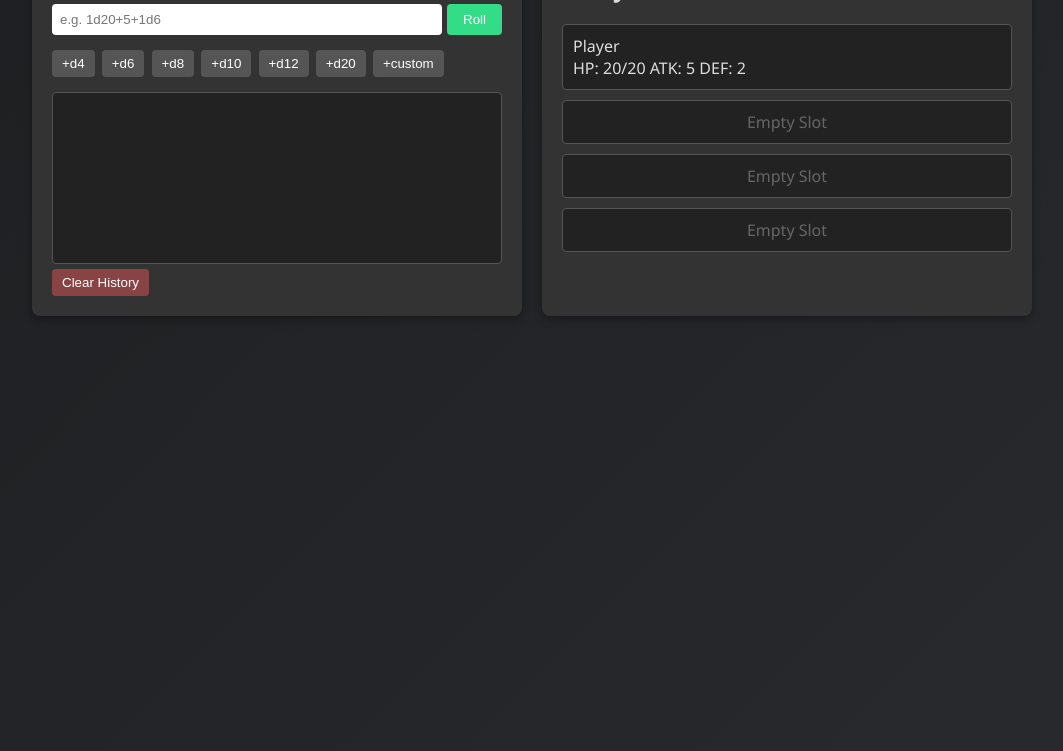
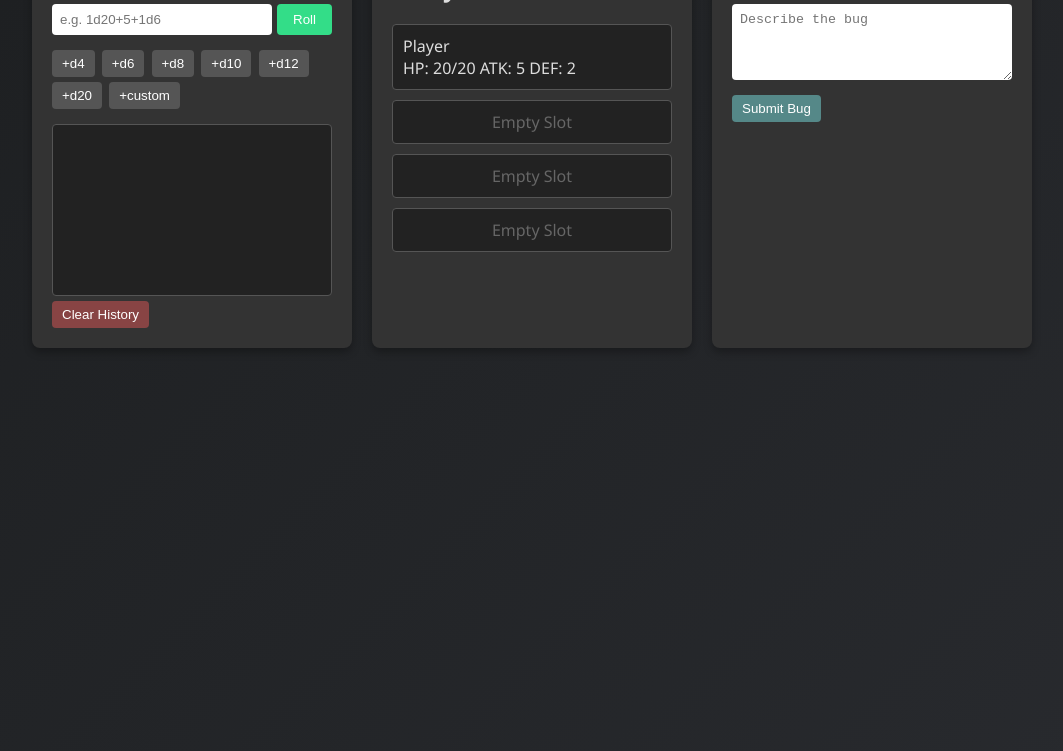
Before and after one commit to elixexorcist/roguelike-toolbox, a website with bundled scripts: page index.html in a window 1280 px wide. Shown: the part 89-840 px from the top of the page, without its empty margins (108-1171 px from the left). Built offline with nearby package versions, Linux system fonts and the light colour scheme.

Commit message:
Add bug reporting via GitHub issues

```diff
--- a/index.html
+++ b/index.html
@@ -159,6 +159,28 @@
             color: #666;
             text-align: center;
         }
+
+        #bug-description {
+            width: 100%;
+            padding: 8px;
+            border-radius: 4px;
+            border: none;
+            margin-bottom: 10px;
+            box-sizing: border-box;
+        }
+
+        #submit-bug {
+            padding: 6px 10px;
+            border: none;
+            background: #588;
+            color: #fff;
+            border-radius: 4px;
+            cursor: pointer;
+        }
+
+        #submit-bug:hover {
+            background: #477;
+        }
     </style>
 </head>
 <body>
@@ -188,6 +210,12 @@
     <section class="tool" id="party-tool">
         <div id="party-section"></div>
     </section>
+
+    <section class="tool" id="bug-tool">
+        <h1>Report a Bug</h1>
+        <textarea id="bug-description" rows="4" placeholder="Describe the bug"></textarea>
+        <button id="submit-bug">Submit Bug</button>
+    </section>
 </div>
 <script type="module" src="./src/main.js"></script>
 </body>
--- /dev/null
+++ b/src/BugReporter.js
@@ -0,0 +1,11 @@
+export function setupBugReportUI() {
+    const button = document.getElementById('submit-bug');
+    const input = document.getElementById('bug-description');
+    if (!button || !input) return;
+    button.addEventListener('click', () => {
+        const body = encodeURIComponent(input.value.trim());
+        const title = encodeURIComponent('Bug Report');
+        const url = `https://github.com/elixexorcist/roguelike-toolbox/issues/new?title=${title}&body=${body}`;
+        window.open(url, '_blank');
+    });
+}
--- a/src/main.js
+++ b/src/main.js
@@ -1,12 +1,14 @@
 import Stats from './Stats.js';
 import Party from './Party.js';
 import { setupDiceUI } from './DiceRoller.js';
+import { setupBugReportUI } from './BugReporter.js';
 
 // Wait for the DOM to load before initializing any UI modules. Some browsers
 // execute module scripts before the page is fully parsed which can lead to
 // missing elements like the party section.
 function init() {
     setupDiceUI();
+    setupBugReportUI();
 
     const partyContainer = document.getElementById('party-section');
     if (!partyContainer) return;
```
Also changed, not shown: README.md.
